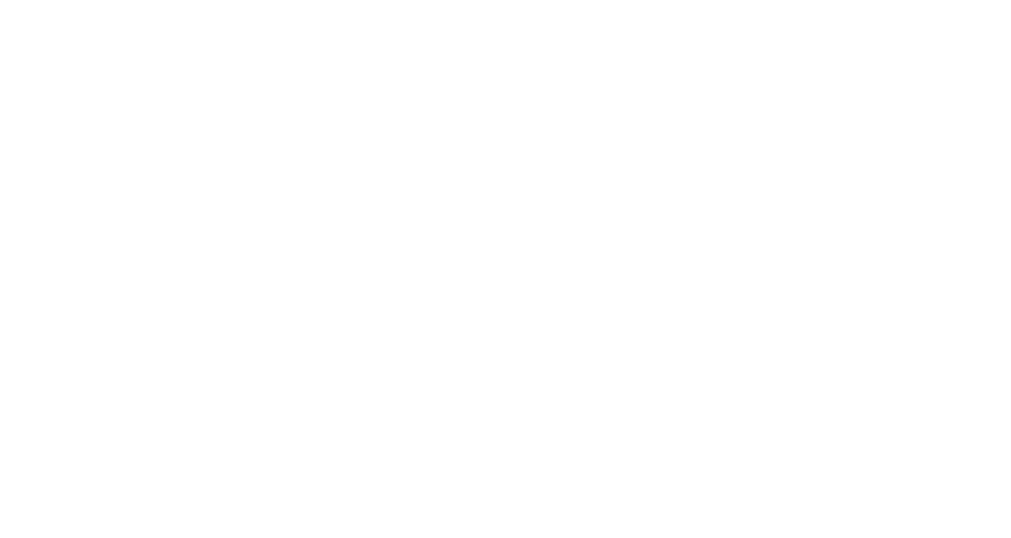
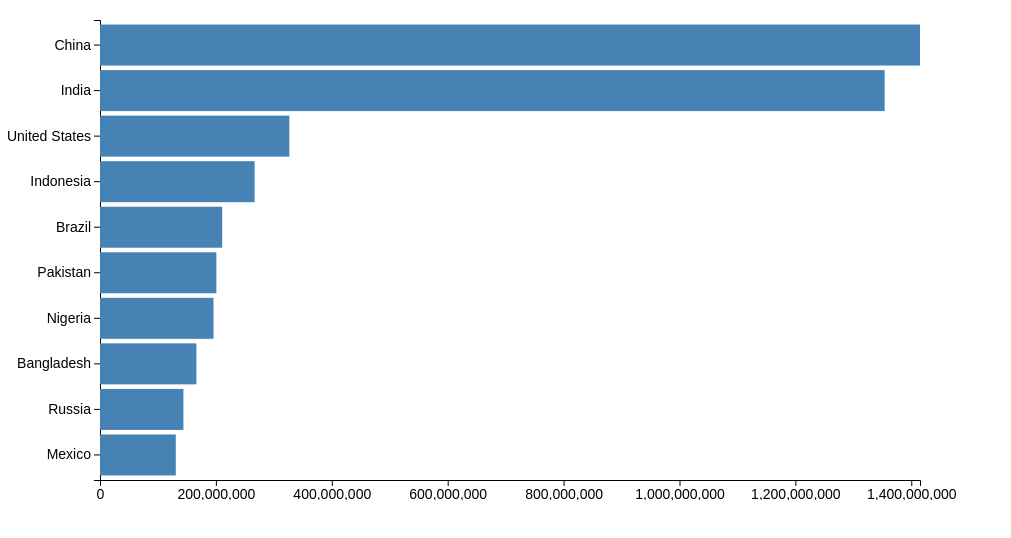
Before and after one commit to afonsir/data-visualization-with-d3, a website built with webpack: page bar-chart/public/index.html in a window 1280 px wide. Shown: the whole page, without its empty margins (0-1011 px from the left). Built offline with nearby package versions, Linux system fonts and the light colour scheme.

Commit message:
feat: add bar chart for populations

```diff
--- a/bar-chart/public/index.html
+++ b/bar-chart/public/index.html
@@ -6,6 +6,6 @@
   </head>
   <body>
     <svg width="960" height="500"></svg>
-    <script src="../dist/bundle.js"></script>
+    <script src="bundle.js"></script>
   </body>
 </html>
--- a/bar-chart/public/styles.css
+++ b/bar-chart/public/styles.css
@@ -0,0 +1,12 @@
+body {
+  margin: 0px;
+  overflow: hidden;
+}
+
+rect {
+  fill: steelblue;
+}
+
+text {
+  font-size: 1.4em;
+}
--- a/bar-chart/src/index.js
+++ b/bar-chart/src/index.js
@@ -1,6 +1,51 @@
-import { select } from 'd3'
+import {
+  select,
+  csv,
+  scaleLinear,
+  max,
+  scaleBand,
+  axisLeft,
+  axisBottom
+} from 'd3'
 
 const svg = select('svg')
 
 const width = +svg.attr('width')
 const height = +svg.attr('height')
+
+const render = data => {
+  const xValue = d => d.population
+  const yValue = d => d.country
+  const margin = { top: 20, right: 40, bottom: 20, left: 100 }
+  const innerWidth = width - margin.left - margin.right
+  const innerHeight = height - margin.top - margin.bottom
+
+  const xScale = scaleLinear()
+    .domain([0, max(data, xValue)])
+    .range([0, innerWidth])
+
+  const yScale = scaleBand()
+    .domain(data.map(yValue))
+    .range([0, innerHeight])
+    .padding(0.1)
+
+  const g = svg.append('g')
+    .attr('transform', `translate(${margin.left}, ${margin.top})`)
+
+  g.append('g').call(axisLeft(yScale))
+  g.append('g').call(axisBottom(xScale))
+    .attr('transform', `translate(0, ${innerHeight})`)
+
+  g.selectAll('rect').data(data)
+    .enter().append('rect')
+      .attr('y', d => yScale(yValue(d)))
+      .attr('width', d => xScale(xValue(d)))
+      .attr('height', yScale.bandwidth())
+}
+
+csv('data.csv').then(data => {
+  data.forEach(d => {
+    d.population = +d.population * 1000
+  })
+  render(data)
+})
```
Also changed, not shown: bar-chart/README.md (added).
